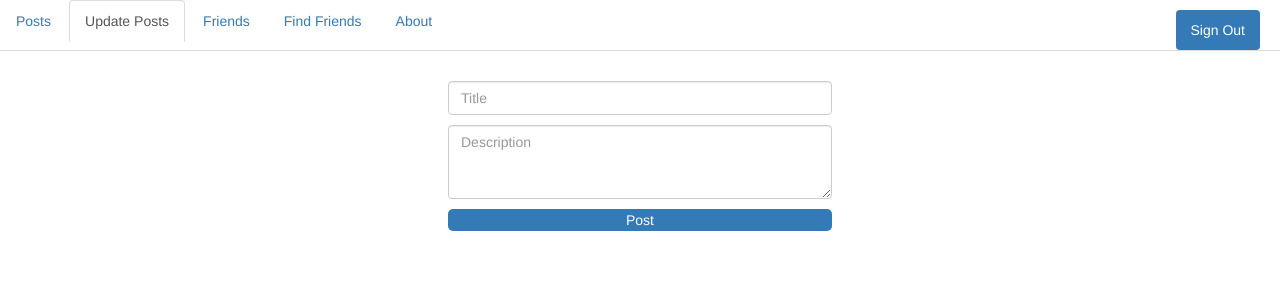
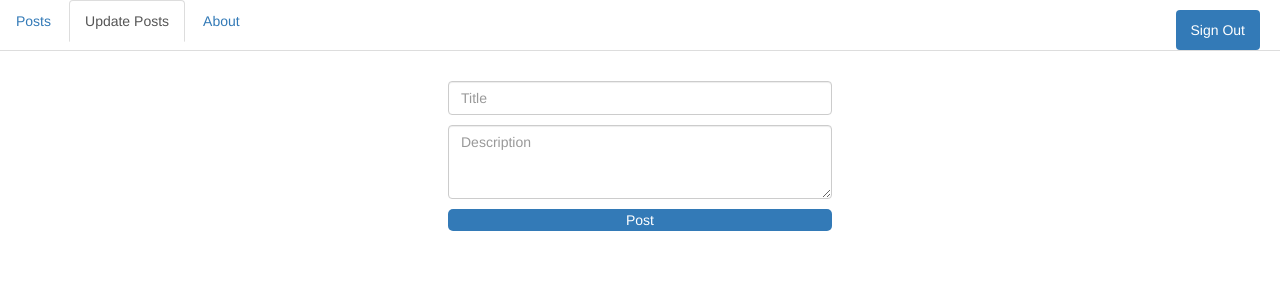
Before and after one commit to IvanIvchenko/ProjectDB2, a Flask app: template blogger/templates/update.html in a window 1280 px wide. Shown: the top 300 px of the page. Run offline with Flask 2, Linux system fonts and the light colour scheme; the template is opened without the code that fills it: values that come from a table or form of the project are taken from there, others are empty; some libraries are stand-ins or nearby versions.

Commit message:
Update update.html

```diff
--- a/blogger/templates/update.html
+++ b/blogger/templates/update.html
@@ -51,8 +51,6 @@
 <ul class="nav nav-tabs">
   <li role="presentation" ><a href="/posts">Posts</a></li>
     <li role="presentation" class="active"><a href="">Update Posts</a></li>
-  <li role="presentation"><a href="/friends">Friends</a></li>
-  <li role="presentation"><a href="/finddriends">Find Friends</a></li>
   <li role="presentation"><a href="/about_user">About</a></li>
 </ul>
 </div>
```
